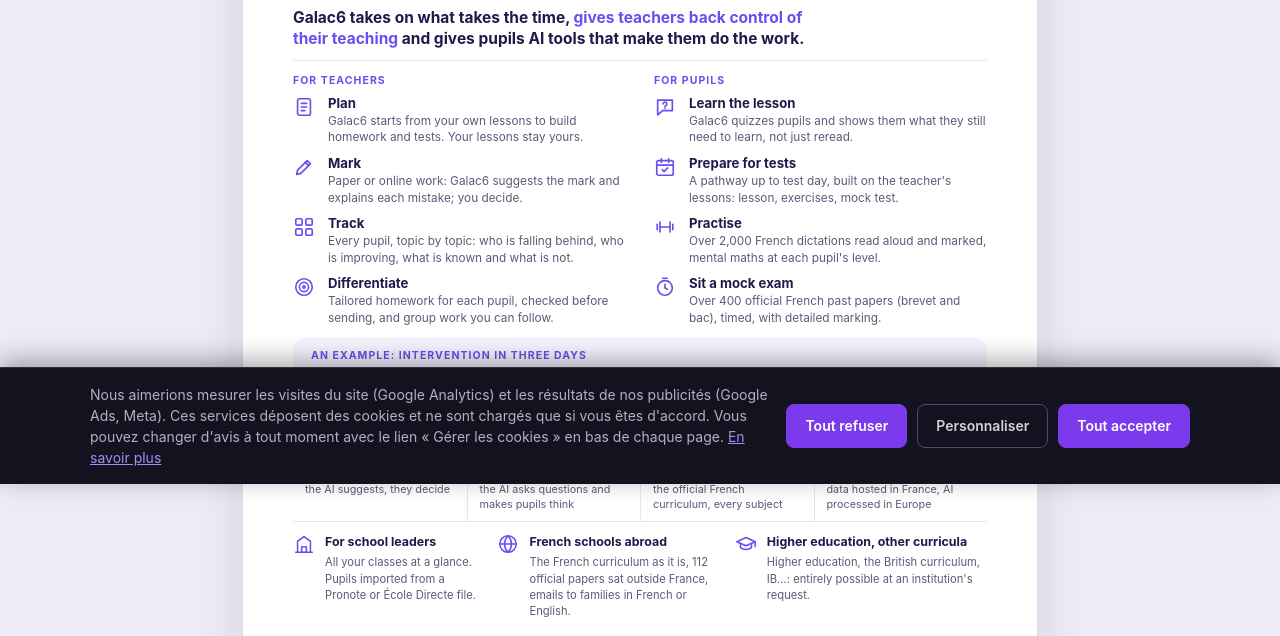
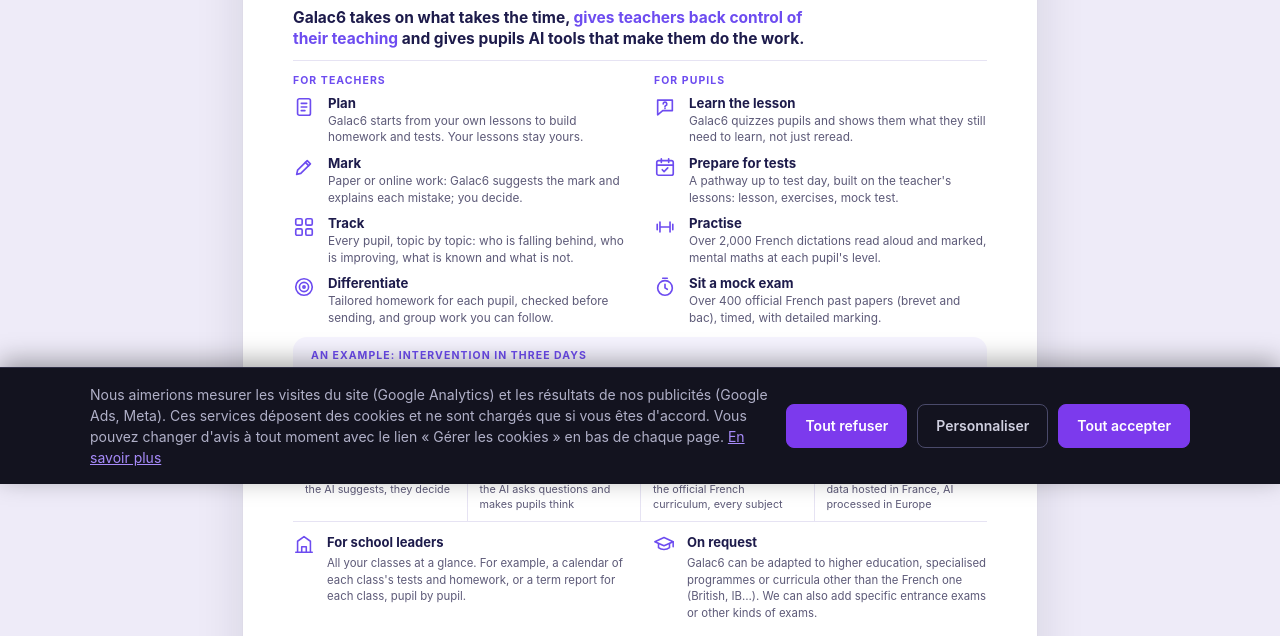
Before and after one commit to raphaelhaik-ui/galac6-site, a plain HTML site: page en/schools-overview.html in a window 1280 px wide. Shown: the part 316-952 px from the top of the page. Drawn offline with Linux system fonts and the light colour scheme.

Commit message:
feat: [écoles] 1-page : encadrés Pour la direction (exemples) et Sur demande, sans Pronote ni écoles à l'étranger

```diff
--- a/en/schools-overview.html
+++ b/en/schools-overview.html
@@ -106,21 +106,14 @@
           <svg class="ico" viewBox="0 0 24 24" aria-hidden="true"><path d="M3 21h18M5 21V9l7-5 7 5v12"/><path d="M9.5 21v-6h5v6"/></svg>
           <div>
             <h2>For school leaders</h2>
-            <p>All your classes at a glance. Pupils imported from a Pronote or École Directe file.</p>
-          </div>
-        </div>
-        <div>
-          <svg class="ico" viewBox="0 0 24 24" aria-hidden="true"><circle cx="12" cy="12" r="9"/><path d="M3 12h18M12 3c2.5 2.6 3.8 5.6 3.8 9s-1.3 6.4-3.8 9c-2.5-2.6-3.8-5.6-3.8-9S9.5 5.6 12 3z"/></svg>
-          <div>
-            <h2>French schools abroad</h2>
-            <p>The French curriculum as it is, 112 official papers sat outside France, emails to families in French or English.</p>
+            <p>All your classes at a glance. For example, a calendar of each class's tests and homework, or a term report for each class, pupil by pupil.</p>
           </div>
         </div>
         <div>
           <svg class="ico" viewBox="0 0 24 24" aria-hidden="true"><path d="M2 9.5L12 5l10 4.5L12 14z"/><path d="M6 11.5V16c3.2 2.6 8.8 2.6 12 0v-4.5"/><path d="M22 9.5V15"/></svg>
           <div>
-            <h2>Higher education, other curricula</h2>
-            <p>Higher education, the British curriculum, IB…: entirely possible at an institution's request.</p>
+            <h2>On request</h2>
+            <p>Galac6 can be adapted to higher education, specialised programmes or curricula other than the French one (British, IB…). We can also add specific entrance exams or other kinds of exams.</p>
           </div>
         </div>
       </div>
--- a/presentation-ecoles.css
+++ b/presentation-ecoles.css
@@ -35,11 +35,11 @@ a:focus-visible { outline: 3px solid var(--violet); outline-offset: 2px; border-
 .s-num b { font-size: 21px; font-weight: 800; color: var(--deep); letter-spacing: -0.01em; font-variant-numeric: tabular-nums; line-height: 1.15; }
 .s-num b .arr { width: .8em; height: .8em; vertical-align: -.04em; stroke: currentColor; fill: none; stroke-width: 2.8; stroke-linecap: round; stroke-linejoin: round; }
 .s-num span { font-size: 10.8px; color: var(--grey); line-height: 1.35; }
-.s-more { display: grid; grid-template-columns: .85fr 1fr 1.15fr; gap: 18px; }
-.s-more > div { display: grid; grid-template-columns: 24px 1fr; gap: 8px; align-items: start; }
+.s-more { display: grid; grid-template-columns: 1fr 1fr; gap: 26px; }
+.s-more > div { display: grid; grid-template-columns: 24px 1fr; gap: 10px; align-items: start; }
 .s-more .ico { width: 22px; height: 22px; stroke-width: 1.7; }
-.s-more h2 { font-size: 12.4px; font-weight: 750; color: var(--deep); margin-bottom: 3px; white-space: nowrap; }
-.s-more p { font-size: 11.2px; color: var(--grey); }
+.s-more h2 { font-size: 13px; font-weight: 750; color: var(--deep); margin-bottom: 3px; }
+.s-more p { font-size: 11.4px; color: var(--grey); }
 
 .s-band { margin-top: auto; background: var(--deep); color: #f3f0ff; padding: 20px 50px 19px; display: grid; gap: 11px; }
 .s-band-row { display: grid; grid-template-columns: 1fr 228px; gap: 28px; align-items: center; }
@@ -116,7 +116,7 @@ a:focus-visible { outline: 3px solid var(--violet); outline-offset: 2px; border-
   .s-num b { font-size: 22px; }
   .s-num span { font-size: 13px; }
   .s-more { grid-template-columns: 1fr; gap: 20px; }
-  .s-more h2 { font-size: 16px; white-space: normal; }
+  .s-more h2 { font-size: 16px; }
   .s-band { padding: 26px max(18px, env(safe-area-inset-left, 0px)) 22px max(18px, env(safe-area-inset-right, 0px)); gap: 18px; }
   .s-band-row { grid-template-columns: 1fr; gap: 24px; }
   .s-offer h2 { font-size: 23px; }
```
Also changed, not shown: presentation-ecoles.html (+3 -10 lines), 2 other files.
